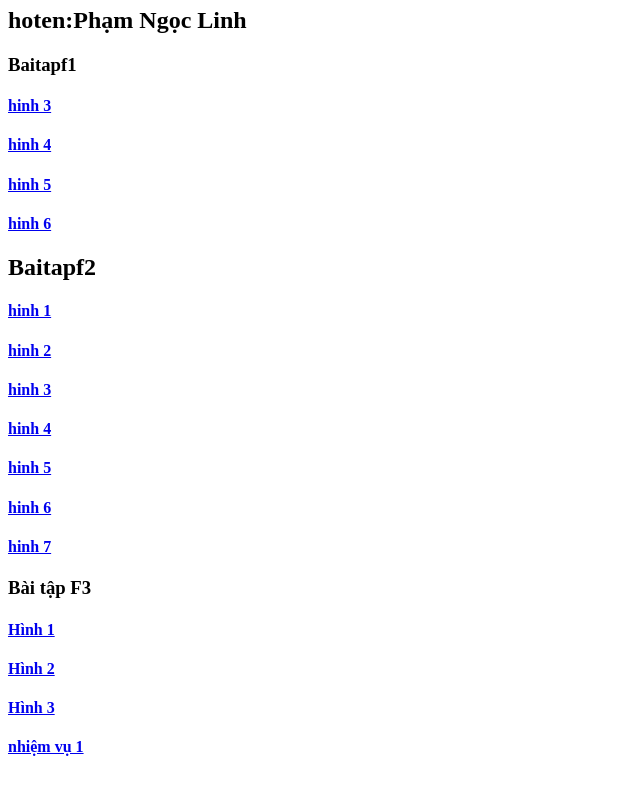
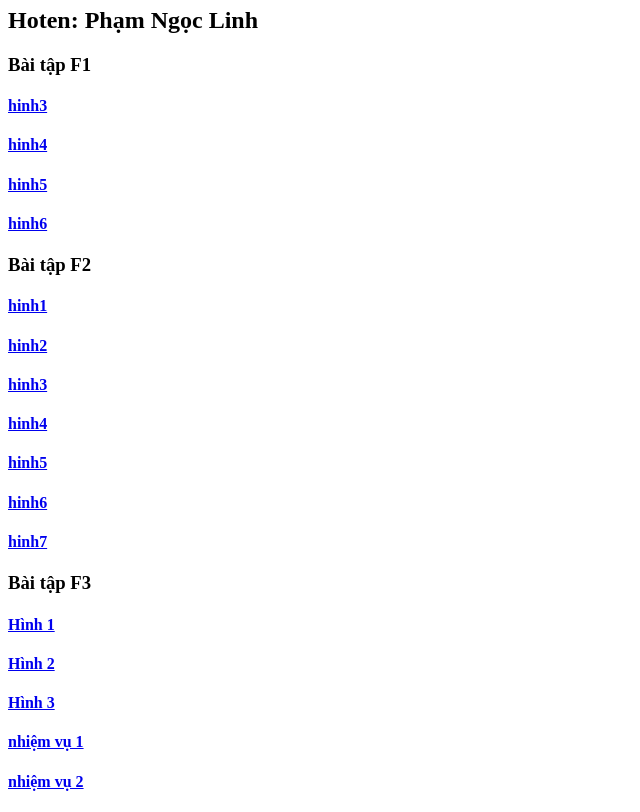
Before and after one commit to pnglinh-1011/nglinh.github.io, a plain HTML site: page index.html in a window 1280 px wide. Shown: the part 73-885 px from the top of the page, without its empty margins (0-640 px from the left). Before the commit the page ends 851 px from the top, so only its background shows below. Drawn offline with Linux system fonts and the light colour scheme.

Commit message:
Update index.html

```diff
--- a/index.html
+++ b/index.html
@@ -1,29 +1,31 @@
 <!DOCTYPE html>
 <html>
 <head>
-    <meta charset="utf8">
-    <title>Code HTML học kỳ 2</title>
+<meta charset="utf8">
+<title>Code HTML học kỳ 2</title
 </head>
 <body>
-    <h1>Lớp 12A7</h1>
-    <h2>hoten:Phạm Ngọc Linh</h2>
-    <h3>Baitapf1</h3>
-    <h4><a href="D:\12a7-linh\Baitapf1\hinh3.html">hinh 3</a> </h4>
-    <h4><a href="D:\12a7-linh\Baitapf1\hinh4.html">hinh 4</a></h4>
-    <h4><a href="D:\12a7-linh\Baitapf1\hinh5.html">hinh 5 </a> </h4>
-    <h4><a href="D:\12a7-linh\Baitapf1\hinh6.html">hinh 6 </a></h4>
-    <h2>Baitapf2</h2>
-    <h4><a href="D:\12a7-linh\Baitapf2\hinh1.html">hinh 1</a></h4>
-    <h4><a href="D:\12a7-linh\Baitapf2\hinh2.html">hinh 2</a></h4>
-    <h4><a href="D:\12a7-linh\Baitapf2\hinh3.html">hinh 3</a></h4>
-    <h4><a href="D:\12a7-linh\Baitapf2\hinh4.html">hinh 4</a></h4>
-    <h4><a href="D:\12a7-linh\Baitapf2\hinh5.html">hinh 5</a></h4>
-    <h4><a href="D:\12a7-linh\Baitapf2\hinh6.html">hinh 6</a></h4>
-    <h4><a href="D:\12a7-linh\Baitapf2\hinh7.html">hinh 7</a></h4>
-    <h3>Bài tập F3</h3></summary>
-    <h4><a href="D:\12a7-linh\baitapf3\hinh1.html">Hình 1</a></h4>
-    <h4><a href="D:\12a7-linh\baitapf3\hinh2.html">Hình 2</a></h4>
-    <h4><a href="D:\12a7-linh\baitapf3\hinh3.html">Hình 3</a></h4>
+<h1>Lớp 12a7</h1>
+<h2>Hoten: Phạm Ngọc Linh</h2>
+<h3>Bài tập F1</h3>
+<h4><a href="baitapf1/hinh3.html">hinh3</a></h4>
+<h4><a href="baitapf1/hinh4.html">hinh4</a></h4>
+<h4><a href="baitapf1/hinh5.html">hinh5</a></h4>
+<h4><a href="baitapf1/hinh6.html">hinh6</a></h4>
+<h3>Bài tập F2</h3>
+<h4><a href="baitapf2/hinh1.html">hinh1</a></h4>
+<h4><a href="baitapf2/hinh2.html">hinh2</a></h4>
+<h4><a href="baitapf2/hinh3.html">hinh3</a></h4>
+<h4><a href="baitapf2/hinh4.html">hinh4</a></h4>
+<h4><a href="baitapf2/hinh5.html">hinh5</a></h4>
+<h4><a href="baitapf2/hinh6.html">hinh6</a></h4>
+<h4><a href="baitapf2/hinh7.html">hinh7</a></h4>
+<h3>Bài tập F3</h3></summary>
+    <h4><a href="baitapf3/hinh1.html">Hình 1</a></h4>
+    <h4><a href="baitapf3/hinh2.html">Hình 2</a></h4>
+    <h4><a href="baitapf3/hinh3.html">Hình 3</a></h4>
     <h4><a href="baitapf3/nhiemvu1.html">nhiệm vụ 1</a></h4>
+    <h4><a href="nhiemvu2/kyyeu.html">nhiệm vụ 2</a></h4>
+</head>
 </body>
 </html>
```
